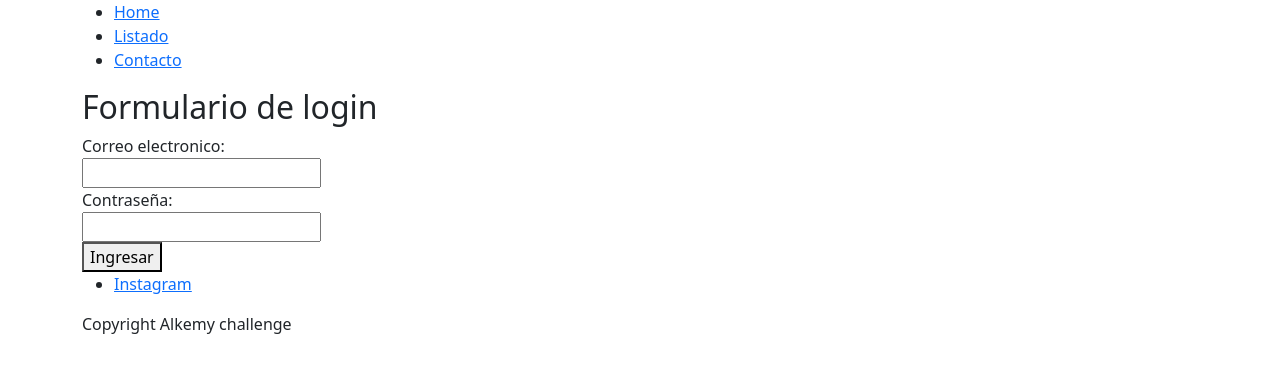
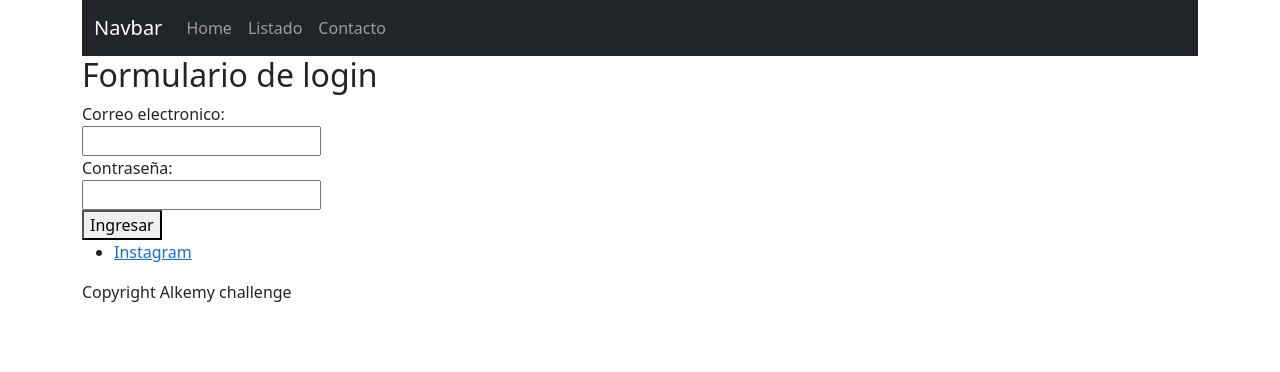
Before and after one commit to luiseliasdavid/MoviesApp, a React (Create React App) app: page / in a window 1280 px wide. Shown: the top 372 px of the page. Built offline with nearby package versions, Linux system fonts and the light colour scheme.

Commit message:
accediendio a api MTDB

```diff
--- a/src/App.js
+++ b/src/App.js
@@ -14,6 +14,8 @@ function App() {
 
     <Routes>
       <Route exact path='/' element={<Login/>} />
+
+
       <Route path='/listado' element={<Listado/>} />
      </Routes>
 
--- a/src/components/Header.js
+++ b/src/components/Header.js
@@ -1,12 +1,28 @@
-import {Link} from 'react-router-dom'
+
+// estilos boostrap
+
+import Container from 'react-bootstrap/Container';
+import Nav from 'react-bootstrap/Nav';
+import Navbar from 'react-bootstrap/Navbar';
 
 function Header (){
 return(
     <header>
-       <nav>
+        <div></div>
+         <Navbar bg="dark" variant="dark">
+        <Container>
+          <Navbar.Brand href="#home">Navbar</Navbar.Brand>
+          <Nav className="me-auto">
+            <Nav.Link href="/">Home</Nav.Link>
+            <Nav.Link href="listado">Listado</Nav.Link>
+            <Nav.Link href="contacto">Contacto</Nav.Link>
+          </Nav>
+        </Container>
+      </Navbar>
+       {/* <nav>
         <ul>
             <li>
-                <Link to='home'>Home</Link>
+                <Link to='/'>Home</Link>
             </li>
             <li>
                 <Link to='Listado'>Listado</Link>
@@ -15,7 +31,7 @@ return(
                 <Link to='Contacto'>Contacto</Link>
             </li>
         </ul>
-       </nav>
+       </nav> */}
     </header>
 )
 
--- a/src/components/Listado.js
+++ b/src/components/Listado.js
@@ -1,21 +1,40 @@
-import {useNavigate} from 'react-router-dom';
-import { useEffect} from 'react';
-import { Card,Button } from 'react-bootstrap';
+import { Navigate } from 'react-router-dom';
+import { useEffect, useState } from 'react';
+import axios from 'axios'
+import { Card, Button } from 'react-bootstrap';
 
-console.log(Card)
 
-export default function Listado (){
-    const navigate= useNavigate()
 
-    useEffect(()=>{
-        const token= localStorage.getItem('token')
-       if(token===null){
-         navigate('/')}
-    },[navigate])
 
+export default function Listado() {
+  let token = localStorage.getItem('token');
+
+
+  //const navigate= useNavigate()
+
+  //otra forma de de redirigir si no  esta logueado
+  // useEffect(()=>{
+  //     const token= localStorage.getItem('token')
+  //    if(token===null){
+  //      navigate('/')}
+  // },[navigate])
+  const [moviList, setMoviList] = useState([]);
+
+  useEffect(() => {
+    const endPoint = 'https://api.themoviedb.org/3/discover/movie?api_key=cc18eb38317f2c9aed2478c00153198a&language=es-ES&page=1';
+    axios.get(endPoint)
+      .then(response => {
+        const apiData = response.data.results
+        setMoviList(apiData)
+      }
+      )
+  }, [setMoviList])
+
+  console.log(moviList)
   return (
+    <>
+      {!token && <Navigate to='/' />}
       <div className='row'>
-
         <div className='col-3' >
           <Card style={{ width: '18rem' }}>
             <Card.Img variant="top" src="holder.js/100px180" />
@@ -25,11 +44,13 @@ export default function Listado (){
                 Some quick example text to build on the card title and make up the bulk of
                 the card's content.
               </Card.Text>
-    <Button variant="primary">Go somewhere</Button>
+              <Button href='/' variant="primary">Go somewhere</Button>
             </Card.Body>
           </Card>
 
         </div>
+
       </div>
+    </>
   )
 }
--- a/src/components/Login.js
+++ b/src/components/Login.js
@@ -1,6 +1,8 @@
 import axios from 'axios'
 import swalert from '@sweetalert/with-react';
-import {useNavigate} from 'react-router-dom'
+import {useNavigate,Navigate} from 'react-router-dom'
+
+
 //usuario:challenge@alkemy.org  pass:react
 export default function Login() {
 
@@ -40,8 +42,11 @@ export default function Login() {
         })
 
     }
+    let token= localStorage.getItem('token')
+
     return(
            <>
+           { token && <Navigate to='/listado'/>}
            <h2>Formulario de login</h2>
         <form onSubmit={submmitHandler} >
             <label>
--- a/src/index.js
+++ b/src/index.js
@@ -1,16 +1,14 @@
-import React from "react";
-import {createRoot} from "react-dom/client";
-import { StrictMode } from "react";
-import {BrowserRouter} from 'react-router-dom'
-import App from "./App";
+import React from 'react';
+import ReactDOM from 'react-dom/client';
 
+import App from './App';
 
-const root = createRoot(document.getElementById("root"));
+import { BrowserRouter } from 'react-router-dom';
+const root = ReactDOM.createRoot(document.getElementById('root'));
+root.render(
 
-root.render(
-<StrictMode>
-  <BrowserRouter>
-<App />
-</BrowserRouter>
-</StrictMode>
+    <BrowserRouter>
+      <App />
+    </BrowserRouter>
+
 );
```
Lines whose indentation alone changed are shown as unchanged.
